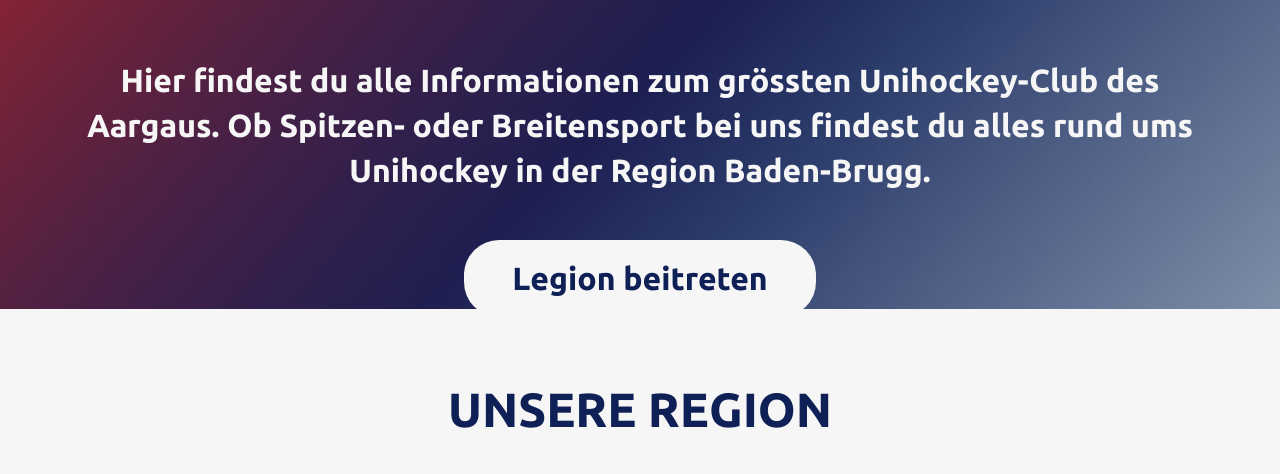
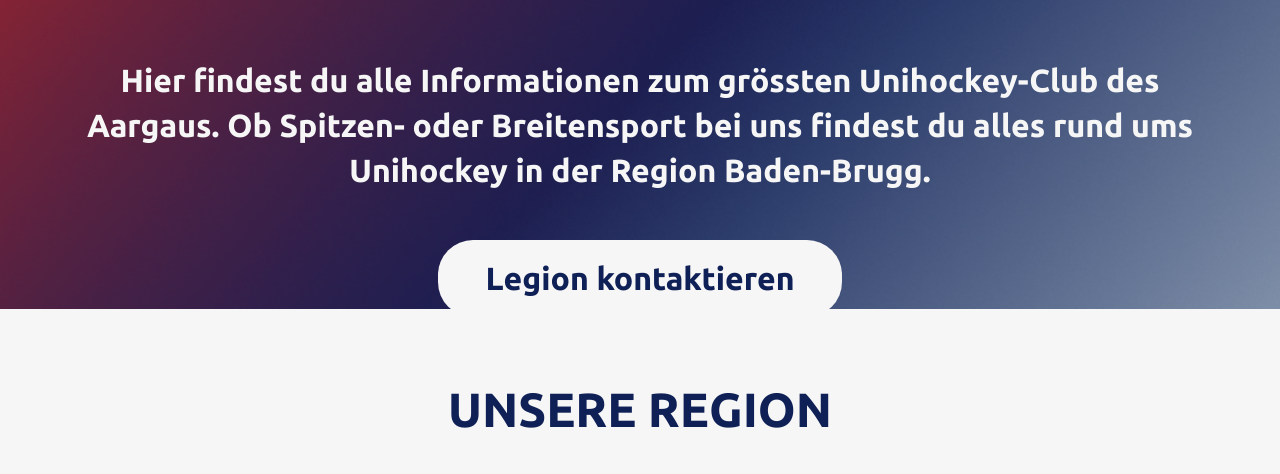
Before and after one commit to DomiBumbacher/legion-wasserschloss, a WordPress theme: template wp-theme/legion-wasserschloss/index.php in a window 1280 px wide. Shown: the part 491-965 px from the top of the page. Run offline with PHP 8.4 and a stand-in for WordPress, Linux system fonts and the light colour scheme; the site name, menu and one post (Sample post) are stand-ins, and other content is empty.

Commit message:
Legion kontaktieren

```diff
--- a/wp-theme/legion-wasserschloss/index.php
+++ b/wp-theme/legion-wasserschloss/index.php
@@ -17,7 +17,7 @@
                     in der Region Baden-Brugg.
                 </p>
                 <div class="hero-cta cta-link">
-                    <a class="link-button inverted hero-cta-link" href="legion-beitreten">Legion beitreten</a>
+                    <a class="link-button inverted hero-cta-link" href="legion-beitreten">Legion kontaktieren</a>
                 </div>
             </div>
         </div>
```
